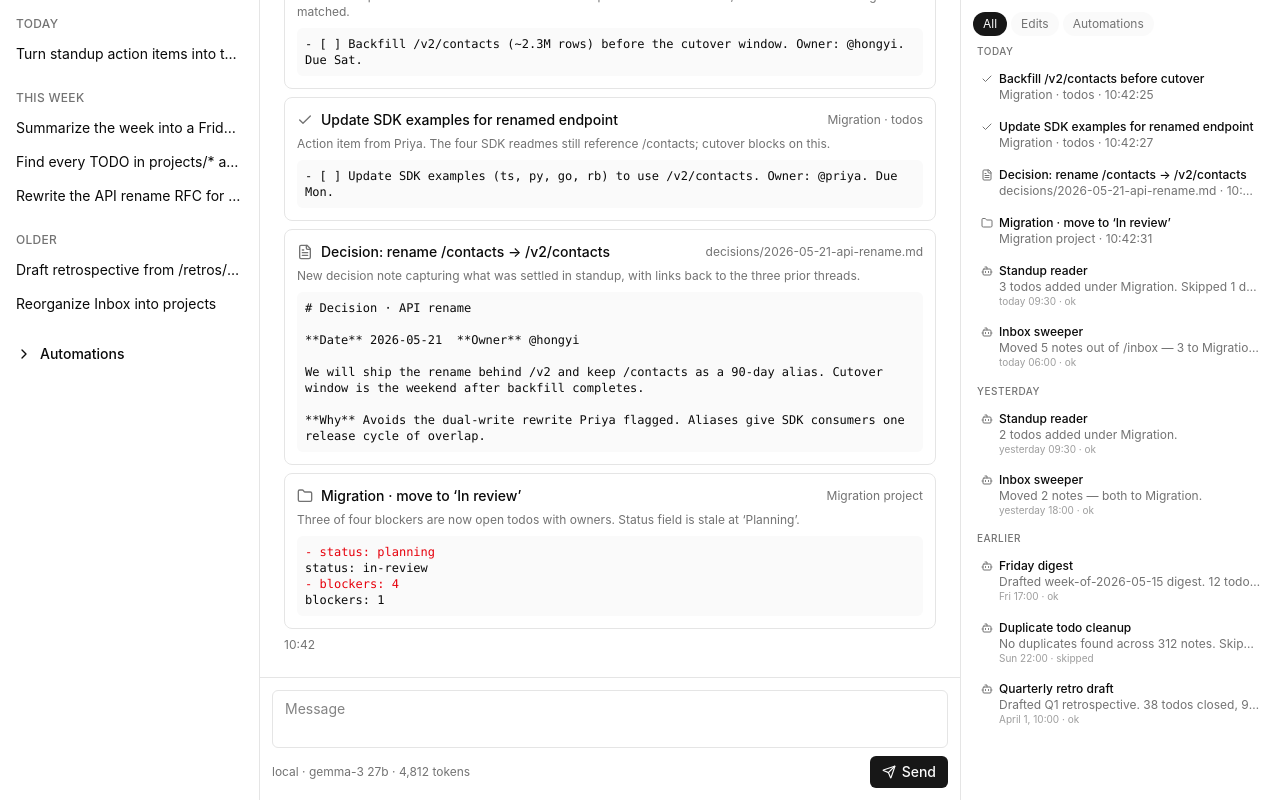
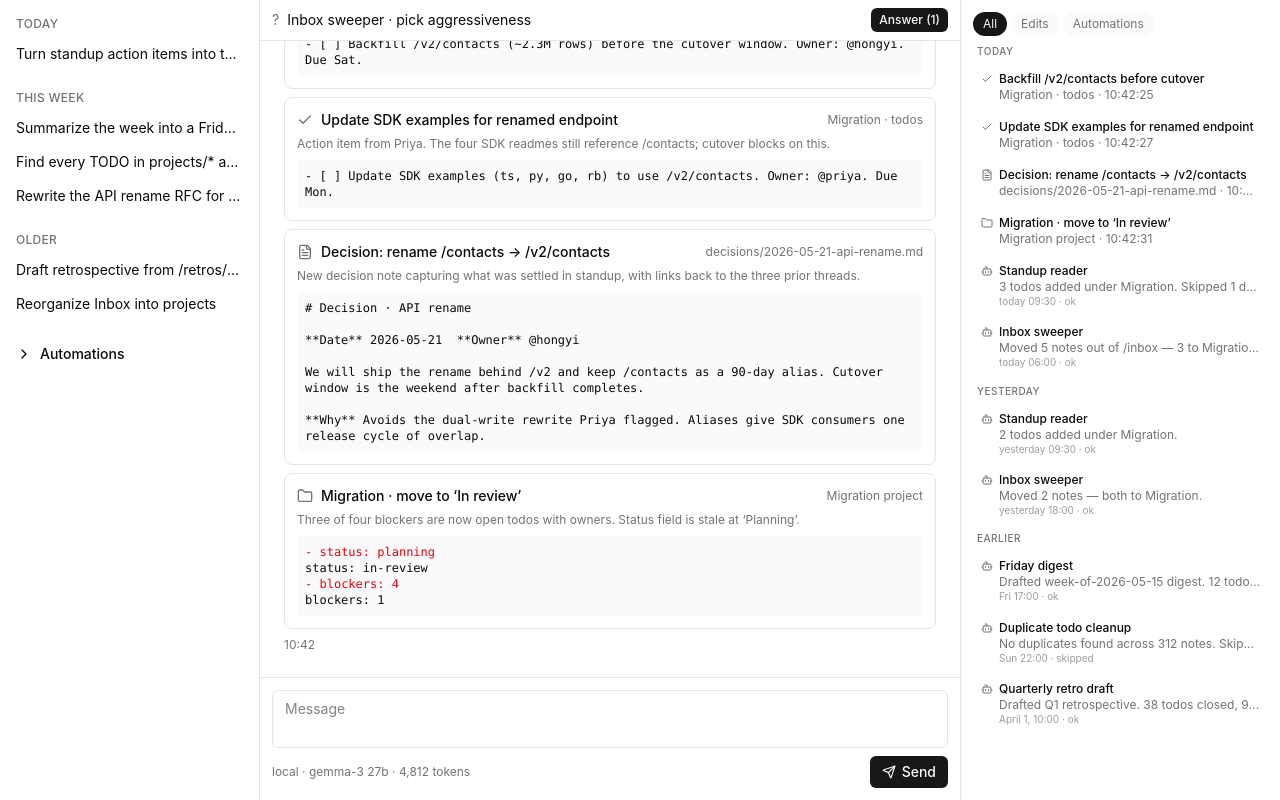
Before and after one commit to hongyilyu/inkstone, a React (Vite) app in the folder apps/web/: page / in a window 1280 px wide. Built offline with nearby package versions, Linux system fonts and the light colour scheme; a web font is replaced by a local one.

Commit message:
ui: slice-7 — queue banner with keyboard advance
Implement QueueBanner with leave/enter transition (LEAVE_MS=220,
ENTER_DELAY_MS=80). Keyboard `1` (no modifiers) and primary action
button both advance through the queue. Mounted above the chat scroller
in ChatColumn.

```diff
--- a/apps/web/src/components/ChatColumn.tsx
+++ b/apps/web/src/components/ChatColumn.tsx
@@ -2,6 +2,7 @@ import { useLayoutEffect, useRef } from "react";
 import { type ChatTurn, conversation, proposals } from "../data/mock.js";
 import { ComposeFooter } from "./ComposeFooter.js";
 import { ProposalCard } from "./ProposalCard.js";
+import { QueueBanner } from "./QueueBanner.js";
 
 const proposalById = new Map(proposals.map((p) => [p.id, p]));
 
@@ -15,6 +16,7 @@ export function ChatColumn() {
 
 	return (
 		<main className="flex h-full flex-col overflow-hidden">
+			<QueueBanner />
 			<div
 				ref={scrollerRef}
 				className="flex-1 overflow-y-auto px-6 py-6"
--- a/apps/web/src/components/QueueBanner.tsx
+++ b/apps/web/src/components/QueueBanner.tsx
@@ -1,5 +1,64 @@
 // VISUAL ONLY — "question" queue items are not yet defined in the protocol; rendered as placeholder per /8.
+import { useEffect, useState } from "react";
+import { queue } from "../data/mock.js";
+import { cn } from "../lib/utils.js";
+
+const LEAVE_MS = 220;
+const ENTER_DELAY_MS = 80;
+
+type Phase = "idle" | "leaving" | "entering";
 
 export function QueueBanner() {
-	return null;
+	const [currentIdx, setCurrentIdx] = useState(0);
+	const [phase, setPhase] = useState<Phase>("idle");
+
+	const advance = () => {
+		if (phase !== "idle") return;
+		if (currentIdx >= queue.length) return;
+		setPhase("leaving");
+		setTimeout(() => {
+			setCurrentIdx((i) => i + 1);
+			setPhase("entering");
+			setTimeout(() => setPhase("idle"), ENTER_DELAY_MS);
+		}, LEAVE_MS);
+	};
+
+	useEffect(() => {
+		const onKey = (e: KeyboardEvent) => {
+			if (e.key !== "1" || e.ctrlKey || e.metaKey || e.altKey) return;
+			advance();
+		};
+		document.addEventListener("keydown", onKey);
+		return () => document.removeEventListener("keydown", onKey);
+		// eslint-disable-next-line react-hooks/exhaustive-deps -- advance reads stable state via setters
+	}, [phase, currentIdx]);
+
+	if (currentIdx >= queue.length) return null;
+	const item = queue[currentIdx];
+
+	return (
+		<div
+			data-phase={phase}
+			className={cn(
+				"flex items-center gap-2 border-b border-border bg-card px-3 py-2 text-sm text-card-foreground transition-opacity",
+				phase === "leaving" && "opacity-0",
+				phase === "entering" && "opacity-100",
+			)}
+		>
+			<span
+				aria-hidden
+				className="text-muted-foreground"
+			>
+				{item.pendingGlyph}
+			</span>
+			<span className="flex-1">{item.pendingTitle}</span>
+			<button
+				type="button"
+				onClick={advance}
+				className="rounded-md bg-primary px-2 py-1 text-xs font-medium text-primary-foreground hover:bg-primary/90"
+			>
+				{item.kind === "approval" ? "Approve (1)" : "Answer (1)"}
+			</button>
+		</div>
+	);
 }
```
